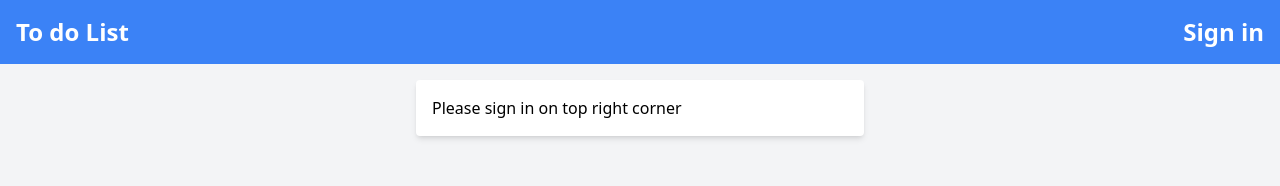
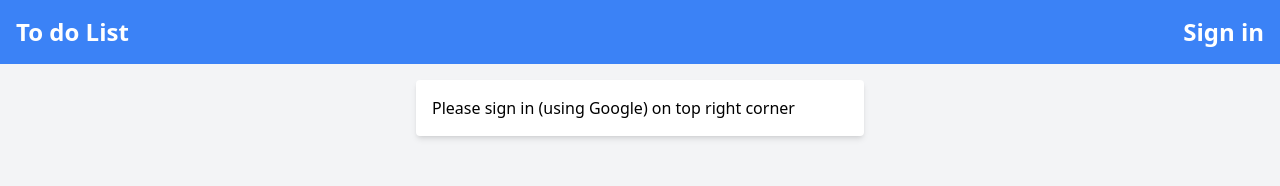
Before and after one commit to random-logic/random-logic-to-do-list-manager, a Next.js app: page / in a window 1280 px wide. Shown: the top 186 px of the page. Built offline with nearby package versions, Linux system fonts and the light colour scheme.

Commit message:
Auth completed

```diff
--- a/src/pages/index.tsx
+++ b/src/pages/index.tsx
@@ -309,7 +309,7 @@ export default function Home() {
       {isSignedIn ? <ToDoList uuid={uuid} />
         : <div className="backGround">
             <div className="whiteFloatyThingInTheCenter">
-              Please sign in on top right corner
+              Please sign in (using Google) on top right corner
             </div>
           </div>
       }
```
